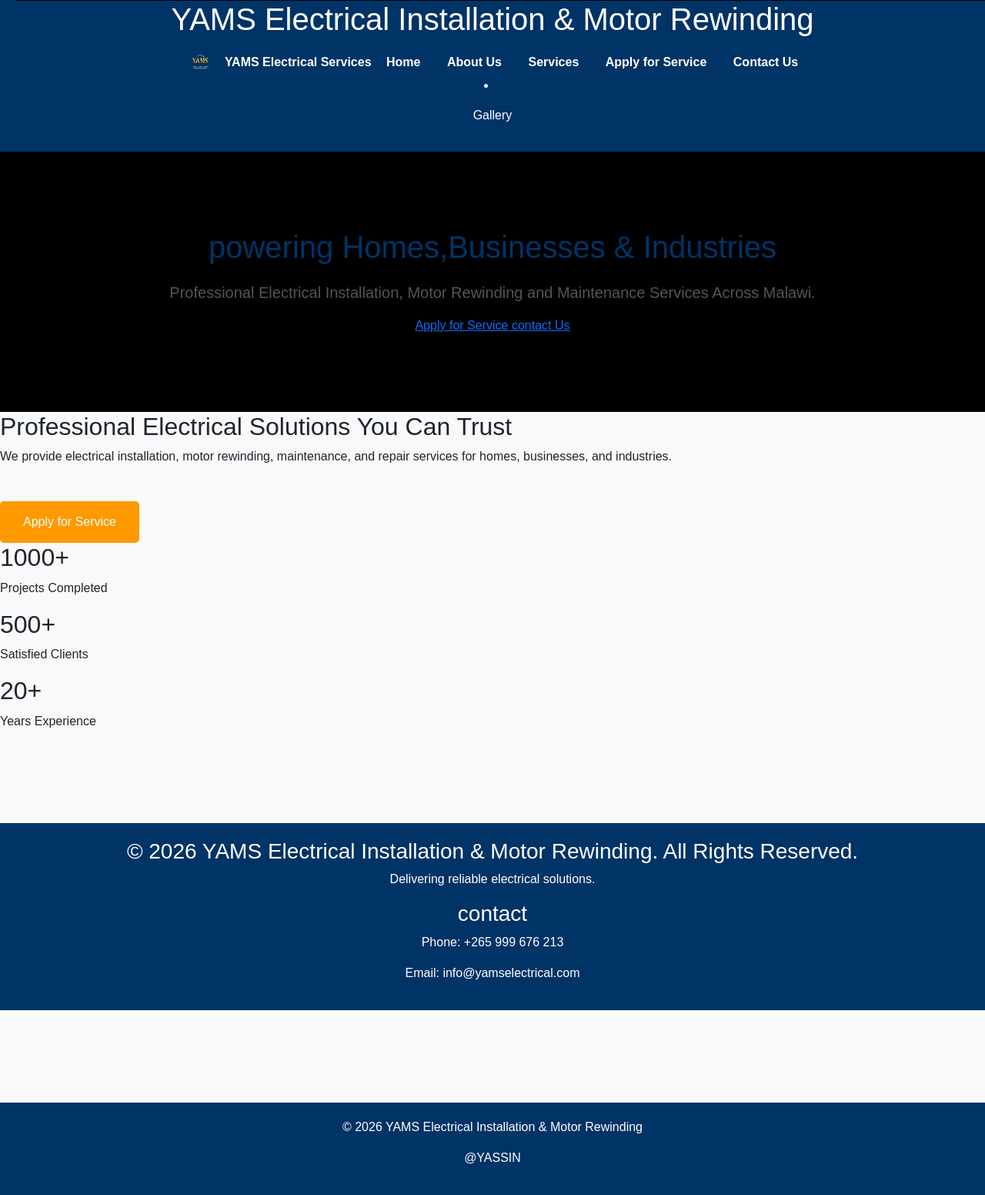
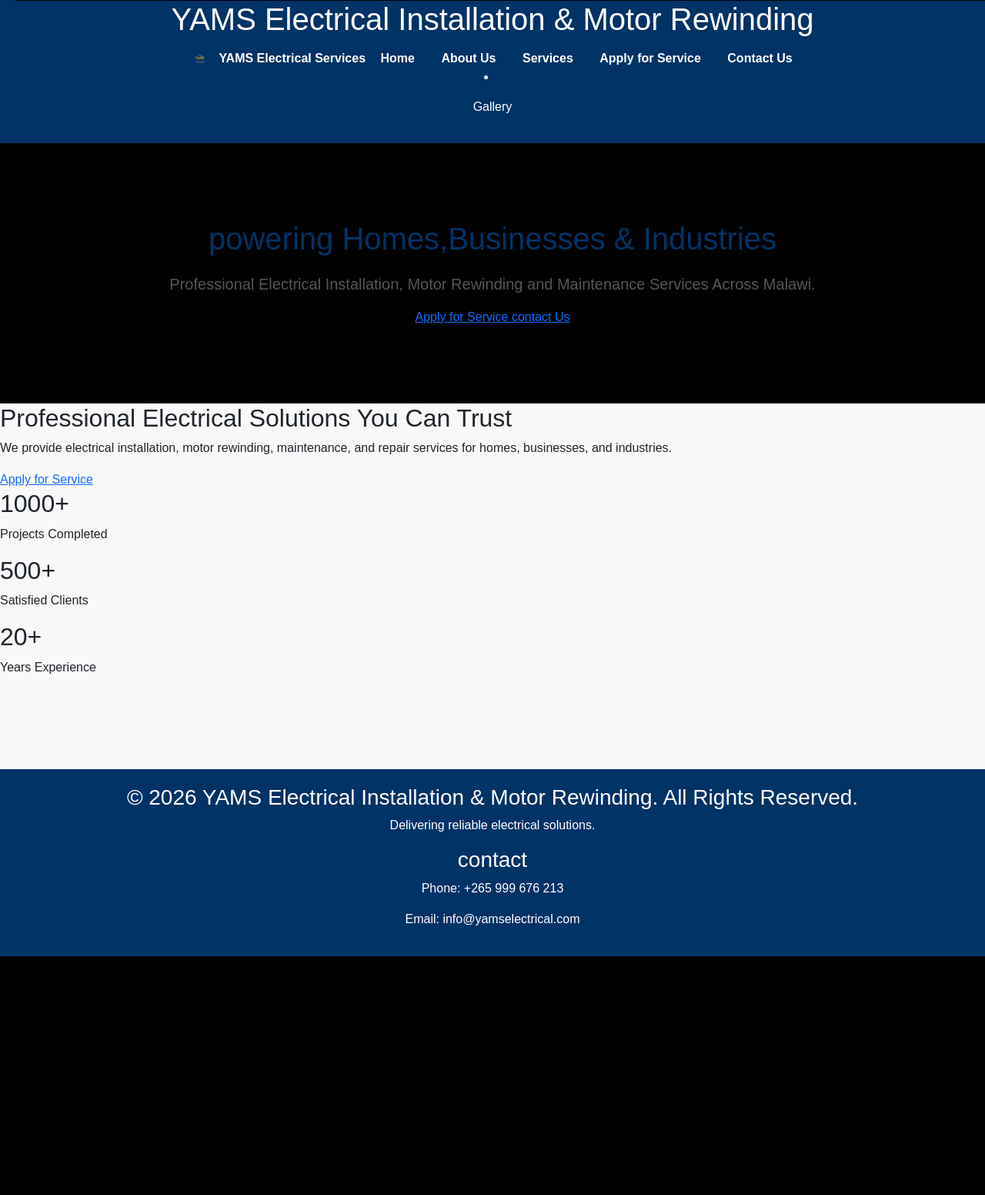
Before and after one commit to mpitaprecious/YAMS_website, a Flask app: page / in a window 1280 px wide; the page is wider, and only the part inside the window is pictured. Shown: the part 1243-2795 px from the top of that part at 77% size. After the commit the page ends 2485 px from the top of that part, so only its background shows below. Run offline with Flask 3, Linux system fonts and the light colour scheme.

Commit message:
modified index

```diff
--- a/templates/index.html
+++ b/templates/index.html
@@ -26,8 +26,8 @@
 
                <img src="{{ url_for('static', filename='images/logo.png') }}"
                     alt="YAMS Logo"
-                    width="35"
-                    height="35">
+                    width="20"
+                    height="20">
                 YAMS Electrical Services
             </a>
             <a href="/">Home</a>
@@ -67,7 +67,7 @@
             businesses, and industries.
         </p>
 
-        <a href="apply.html" class="button">
+        <a href="/apply " class="btn-primary">
             Apply for Service
         </a>
     </section>
@@ -117,10 +117,6 @@
 <script
     src="https://cdn.jsdelivr.net/npm/bootstrap@5.3.3/dist/js/bootstrap.bundle.min.js"></script>
 
-<footer>
-    <p>© 2026 YAMS Electrical Installation & Motor Rewinding</p>
-    <P>@YASSIN</P>
-</footer>
 
 </body>
 </html>
```
